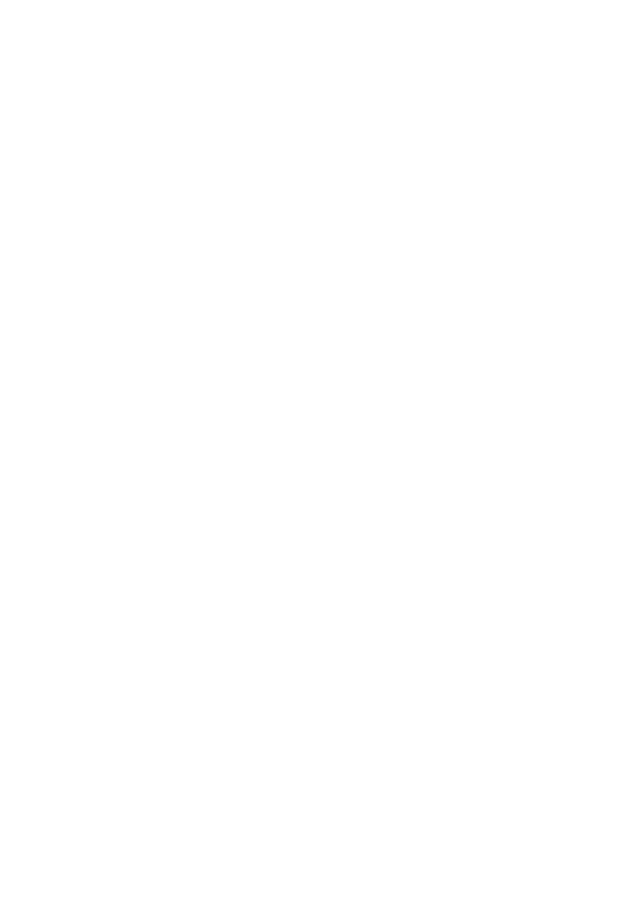
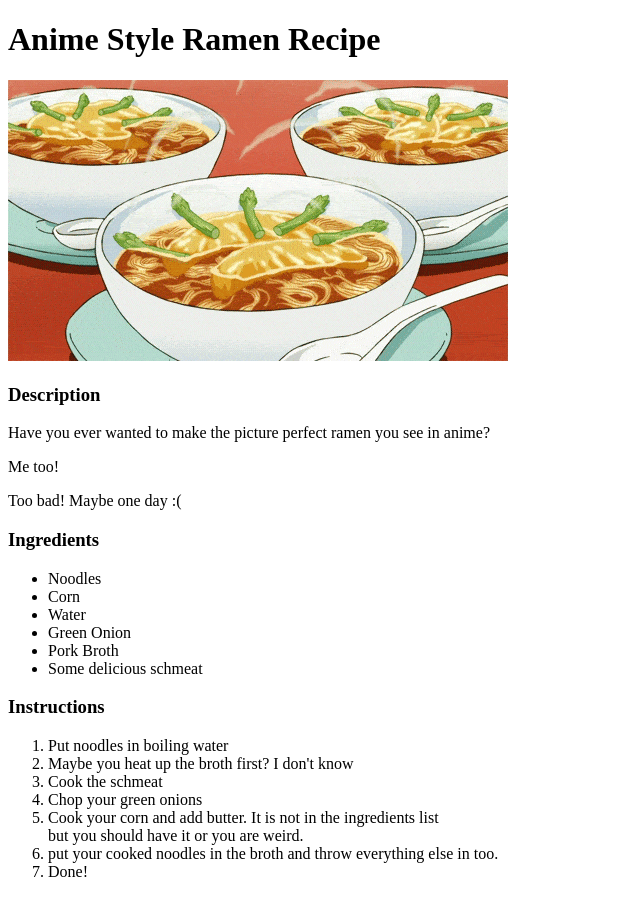
Before and after one commit to D-ADiaz/odin-recipes, a plain HTML site: page recipes/ramen.html in a window 1280 px wide. Shown: the whole page, without its empty margins (0-640 px from the left). Before the commit the page ends 800 px from the top, so only its background shows below. Drawn offline with Linux system fonts and the light colour scheme.

Commit message:
Add Ramen Recipe - Fix typos and format - Link Ramen page and About page - Add description, ingredients and instructions

```diff
--- a/recipes/ramen.html
+++ b/recipes/ramen.html
@@ -0,0 +1,40 @@
+<!DOCTYPE html>
+<html lang="en">
+    <head>
+<meta charset="UTF-8">
+<title>
+    Ramen Recipe
+</title>
+</head>
+<body>
+
+<h1>Anime Style Ramen Recipe</h1>
+<img src="delicious-anime-food-gif.gif">
+<strong><h3> Description </h3></strong>
+<p>Have you ever wanted to make the picture perfect ramen you see in anime?</p>
+<p>Me too!</p>
+<p>Too bad! Maybe one day :( </p>
+
+<strong><h3>Ingredients</h3></strong>
+<ul>
+    <li>Noodles</li>
+    <li>Corn</li>
+    <li>Water</li>
+    <li>Green Onion</li>
+    <li>Pork Broth</li>
+    <li>Some delicious schmeat</li>
+</ul>
+<strong><h3>Instructions</h3></strong>
+<ol>
+    <li>Put noodles in boiling water</li>
+    <li>Maybe you heat up the broth first? I don't know</li>
+    <li> Cook the schmeat </li>
+    <li>Chop your green onions </li>
+    <li>Cook your corn and add butter. It is not in the ingredients list
+    <br> but you should have it or you are weird.
+    </li>
+    <li>put your cooked noodles in the broth and throw everything else in too.</li>
+<li> Done!</li>
+</ol>
+</body>
+</html>
```
Also changed, not shown: index.html (+7 -1 lines).
